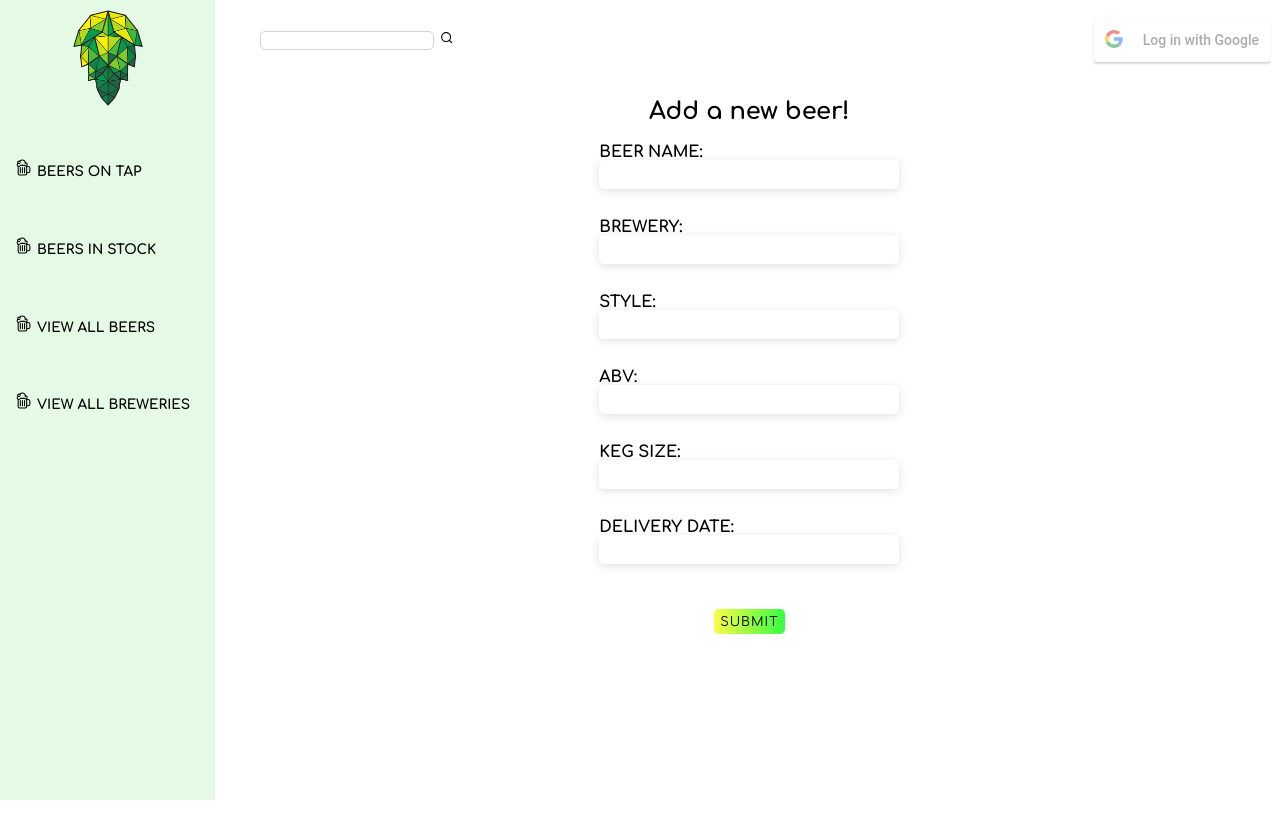
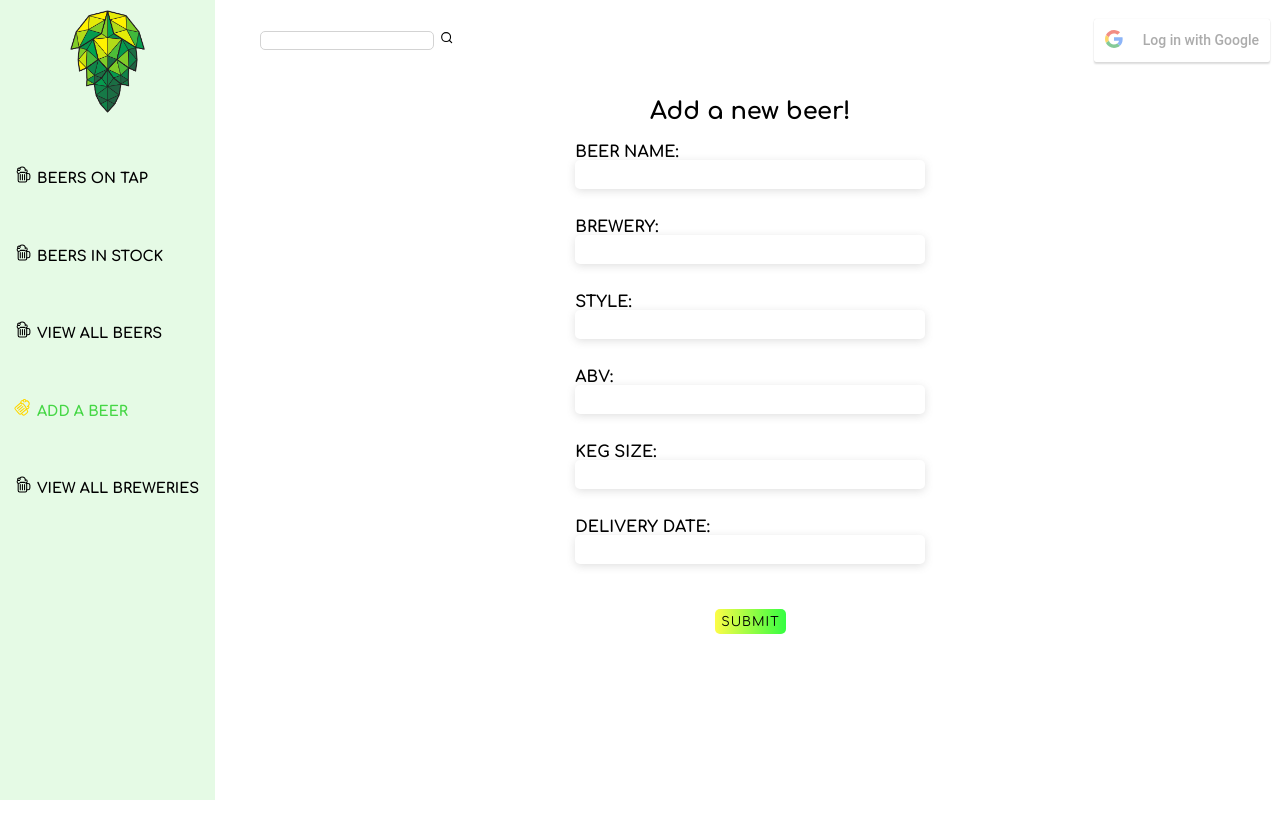
Before and after one commit to hrrreaper/mosaic-project, a React (Create React App) app in the folder client/: page /add/beer in a window 1280 px wide. Shown: the top 838 px of the page. Built offline with nearby package versions, Linux system fonts and the light colour scheme; no server answers.

Commit message:
some styling stuff

```diff
--- a/client/src/App.js
+++ b/client/src/App.js
@@ -80,7 +80,7 @@ const SidebarDiv = styled.div`
   position: sticky;
   z-index: 10;
   top: 0;
-  width: 200px;
+  width: 215px;
   height: 100vh;
 `;
 
--- a/client/src/components/Beer/Beer.js
+++ b/client/src/components/Beer/Beer.js
@@ -1,5 +1,5 @@
 import React from 'react';
-import { Link, NavLink } from 'react-router-dom';
+import { NavLink } from 'react-router-dom';
 import styled from 'styled-components';
 
 
--- a/client/src/components/Beer/BeerDetails.js
+++ b/client/src/components/Beer/BeerDetails.js
@@ -45,11 +45,10 @@ const BeerDetails = () => {
     })
     .then((res) => res.json())
     .then((json) => {
-      setStatus("deleted");
+      console.log("this beer has been deleted from the database")
     })
-    history.push("/")
+    history.push("/beers")
   }
-
 
   const handleOnTap = () => {
     fetch(`/update/${_id}`, {
@@ -112,6 +111,7 @@ const BeerDetails = () => {
   }, [updateTapOn, updateTapOut]);
 
 
+
   return (
     <Wrapper>
       {status === "idle" && (
@@ -148,19 +148,13 @@ const BeerDetails = () => {
       {status === "edit" && (
         <UpdateForm beer={beer} />
       )}
-
-      {status === "deleted" && (
-        <div>
-          This beer has been deleted from the database
-        </div>
-      )}
     </Wrapper>
   )
 }
 
 const BtnDiv = styled.div`
   display: flex;
-  width: 300px;
+  width: 250px;
   justify-content: space-evenly;
 `;
 
@@ -173,6 +167,7 @@ const Div = styled.div`
   box-shadow: rgba(99, 99, 99, 0.2) 0px 2px 8px 0px;
   padding: 35px;
   line-height: 1.5;
+  width: fit-content;
 `;
 
 const Wrapper = styled.div`
@@ -181,7 +176,7 @@ const Wrapper = styled.div`
   justify-content: center;
   flex-direction: column;
   align-items: center;
-  font-size:1.5rem;
+  font-size: 1.5rem;
 `;
 
 export default BeerDetails;
--- a/client/src/components/Beer/BeerForm.js
+++ b/client/src/components/Beer/BeerForm.js
@@ -9,7 +9,7 @@ const BeerForm = () => {
   const [abv, setAbv] = useState();
   const [kegSize, setKegSize] = useState();
   const [delivery, setDelivery] = useState();
-  const [btnText, setBtnText] = useState("Submit");
+  const [status, setStatus] = useState("");
 
   const handleSubmit = (ev) => {
     ev.preventDefault();
@@ -25,12 +25,15 @@ const BeerForm = () => {
       .then((res) => res.json())
       .then((json) => {
         console.log("data from post", json.data);
-        setBtnText("Submitted!");
+        setStatus("submitted")
       })
   };
 
   return (
     <Wrapper>
+
+      {status === "" && (
+        <Form>
       <H2>Add a new beer!</H2>
       <Label htmlFor="beerName">Beer Name:</Label>
       <Input
@@ -90,12 +93,29 @@ const BeerForm = () => {
         }}
       ></Input>
 
-      <FormButton type="submit" onClick={(ev) => handleSubmit(ev)}>{btnText}</FormButton>
+        <FormButton type="submit" onClick={(ev) => handleSubmit(ev)}>Submit</FormButton>
+        </Form>
+      )}
+
+      {status === "submitted" && (
+        <Div>Cheers! That beer's been added to the database.</Div>
+      )}
+
     </Wrapper>
   )
 }
 
 const Wrapper = styled.div`
+  margin: auto;
+`;
+
+const Div = styled.div`
+  margin-top: 100px;
+  text-align: center;
+  font-size: 2rem;
+`;
+
+const Form = styled.form`
   display: flex;
   flex-direction: column;
   align-items: center;
@@ -104,7 +124,7 @@ const Wrapper = styled.div`
 const Input = styled.input`
   margin-bottom: 30px;
   padding: 7px;
-  width: 300px;
+  width: 350px;
   border-radius: 5px;
   border: none;
   box-shadow: rgba(99, 99, 99, 0.2) 0px 2px 8px 0px;
@@ -113,7 +133,7 @@ const Input = styled.input`
 
 const Label = styled.label`
   text-transform: uppercase;
-  width: 300px;
+  width: 350px;
   font-weight: 700;
   text-align: left;
 `;
--- a/client/src/components/BeerProvider.js
+++ b/client/src/components/BeerProvider.js
@@ -1,4 +1,4 @@
-import React, { createContext, useState, useEffect } from 'react'
+import React, { createContext, useState, useEffect } from 'react';
 
 export const BeerContext = createContext(null);
 
@@ -6,6 +6,7 @@ export const BeerProvider = ({ children }) => {
   const [allBeers, setAllBeers] = useState();
   const [updateTapOn, setUpdateTapOn] = useState(false);
   const [updateTapOut, setUpdateTapOut] = useState(false);
+
 
     useEffect(() => {
     fetch("/beers").then((res) => {
@@ -22,7 +23,6 @@ export const BeerProvider = ({ children }) => {
     });
     }, []);
 
-
     useEffect(() => {
     fetch("/beers").then((res) => {
       res
@@ -36,8 +36,7 @@ export const BeerProvider = ({ children }) => {
           console.log("ERROR",err.message)
         });
     });
-    }, [setUpdateTapOn, setUpdateTapOut]);
-
+    }, [updateTapOn, updateTapOut]);
 
   return (
     <BeerContext.Provider value={{
--- a/client/src/components/Brewery/Breweries.js
+++ b/client/src/components/Brewery/Breweries.js
@@ -12,12 +12,17 @@ const Breweries = () => {
   let uniqueBreweries = [...new Set(allBeers?.map(item => item.brewery))];
 
   return (
+    <>
+      <DivTitle>
+        Breweries
+      </DivTitle>
+      <SubTitle>
+        unique breweries: {uniqueBreweries.length}
+      </SubTitle>
     <Wrapper>
       {allBeers ? (
         <>
-          <DivTitle>
-          Breweries
-          </DivTitle>
+
       {uniqueBreweries.map((brewery, index) => {
         return <Brewery
           key={index}
@@ -30,22 +35,34 @@ const Breweries = () => {
       )
       }
     </Wrapper>
-
+  </>
   )
 };
 
 const Wrapper = styled.div`
   height: 100vh;
-  max-width: 80vw;
-  margin: auto;
+  display: flex;
+  flex-wrap: wrap;
+  flex-direction: column;
+  justify-content: space-evenly;
+  margin-left: 20px;
 `;
 
-const DivTitle = styled.div`
-  margin: 20px 0;
+const DivTitle = styled.h2`
+  width: 80vw;
+  text-align: center;
   text-transform: uppercase;
   font-weight: 700;
   font-size: 1.5rem;
 `;
 
+const SubTitle = styled.h3`
+width: 80vw;
+  text-align: center;
+  font-weight: 700;
+  font-size: 1rem;
+  margin: 10px 0;
+`;
+
 
 export default Breweries;
--- a/client/src/components/Brewery/Brewery.js
+++ b/client/src/components/Brewery/Brewery.js
@@ -1,11 +1,18 @@
 import React from 'react'
+import styled from 'styled-components';
 
 const Brewery = ({ brewery }) => {
   return (
-    <div>
-      {brewery}
-    </div>
+    <Wrapper>
+      <div>
+        {brewery}
+      </div>
+    </Wrapper>
   )
 }
 
+const Wrapper = styled.div`
+margin: 20px;
+`;
+
 export default Brewery;
--- a/client/src/components/Sidebar.js
+++ b/client/src/components/Sidebar.js
@@ -2,10 +2,7 @@ import React from 'react';
 import { NavLink } from "react-router-dom";
 import styled from "styled-components";
 import logo from '../assets/Mosaic-graphic.png';
-import { Icon } from 'react-icons-kit'
-import { beer } from 'react-icons-kit/typicons/beer';
 import { IoBeerOutline } from 'react-icons/io5';
-
 
 const Sidebar = () => {
 
@@ -32,6 +29,12 @@ const Sidebar = () => {
         </IconSpan>
         View All Beers
       </StyledLink>
+      <StyledLink to='/add/beer'>
+        <IconSpan>
+          <BeerIcon className="beer" size={17}/>
+        </IconSpan>
+        Add a beer
+      </StyledLink>
       <StyledLink to='/breweries'>
         <IconSpan>
           <BeerIcon className="beer" size={17}/>
@@ -57,7 +60,7 @@ const Wrapper = styled.div`
 const StyledLink = styled(NavLink)`
   text-transform: uppercase;
   font-weight: 700;
-  font-size: .85rem;
+  font-size: .9rem;
   text-decoration: none;
   color: #000;
   margin: 20px 0;
@@ -70,7 +73,7 @@ const StyledLink = styled(NavLink)`
 
     .beer{
     transform: rotate(50deg);
-    color: goldenrod;
+    color: gold;
     }
   }
 
@@ -92,7 +95,7 @@ const StyledLink = styled(NavLink)`
 
     .beer{
     transform: rotate(50deg);
-    color: goldenrod;
+    color: gold;
     }
   }
 
@@ -113,7 +116,7 @@ const Nav = styled(NavLink)`
 const Logo = styled.img`
   margin-top: 10px;
   margin-bottom: 30px;
-  width: 70px;
+  width: 75px;
 `;
 
 
--- a/client/src/components/UntappdBeer.js
+++ b/client/src/components/UntappdBeer.js
@@ -1,6 +1,5 @@
 import React from 'react';
 import styled from 'styled-components';
-
 
 const UntappdBeer = ({ name, brewery, abv, img, style, description, tapped }) => {
 
```
